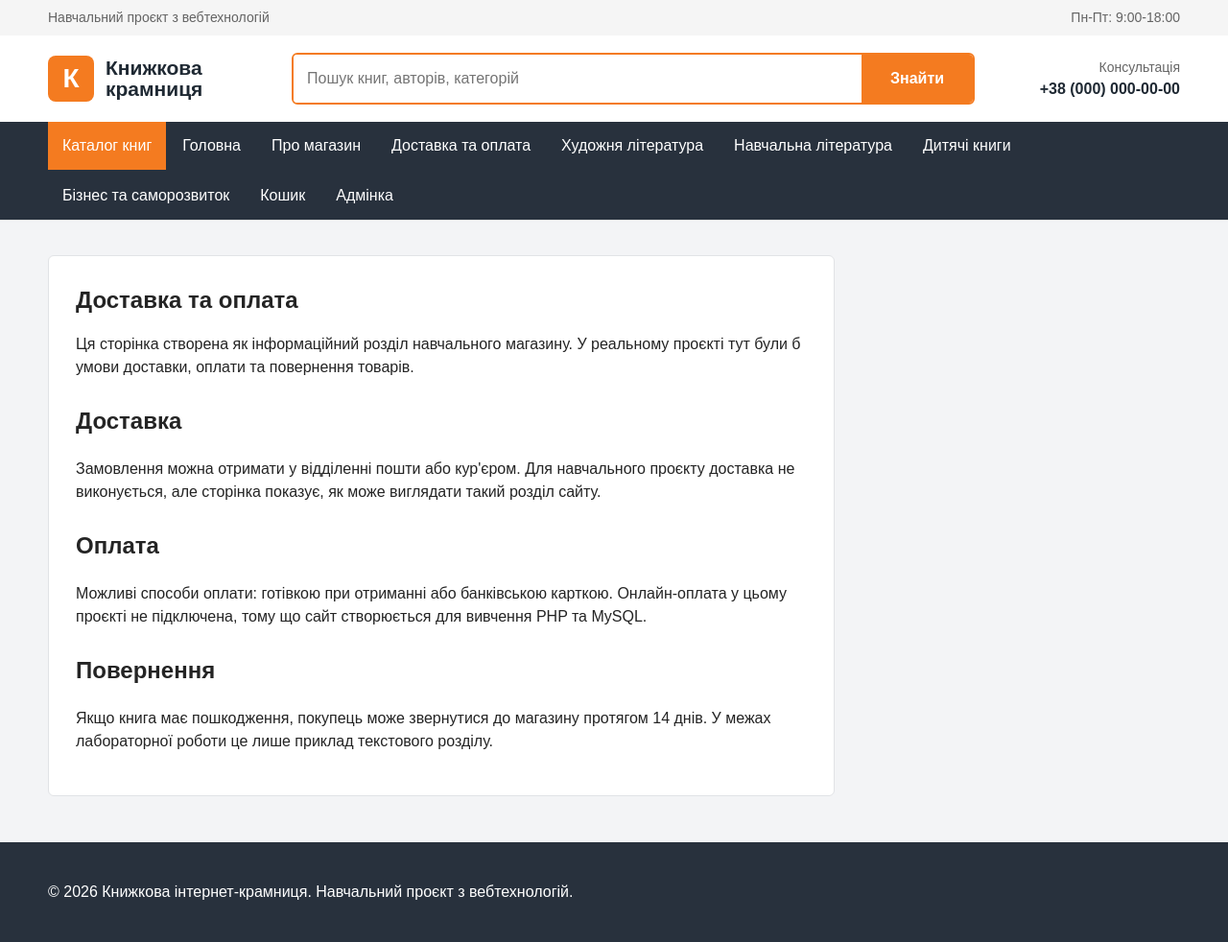
After one commit to DimkaIx/knyzhkova-kramnytsia.local, a PHP site: page /delivery.php in a window 1280 px wide. The commit adds this page. Shown: the whole page at 96% size. Run offline with PHP 8.4, Linux system fonts and the light colour scheme; data comes from the database, SQL or seed files in the repository.

Commit message:
Add shop information pages

```diff
--- a/css/main.css
+++ b/css/main.css
@@ -359,6 +359,34 @@ a {
     background: #28313d;
 }
 
+.text-page {
+    max-width: 820px;
+    padding: 28px;
+    background: #fff;
+    border: 1px solid #e1e3e6;
+    border-radius: 6px;
+}
+
+.text-page h1 {
+    margin-top: 0;
+}
+
+.text-page h2 {
+    margin-top: 26px;
+}
+
+.text-page li {
+    margin-bottom: 8px;
+}
+
+.empty-cart {
+    margin-top: 24px;
+    padding: 24px;
+    border: 1px dashed #f47b20;
+    border-radius: 6px;
+    background: #fff7f1;
+}
+
 .form-page {
     display: flex;
     align-items: center;
--- /dev/null
+++ b/delivery.php
@@ -0,0 +1,31 @@
+<?php include_once 'header.php'; ?>
+
+<main class="container content-page">
+    <section class="text-page">
+        <h1>Доставка та оплата</h1>
+        <p>
+            Ця сторінка створена як інформаційний розділ навчального магазину. У реальному проєкті
+            тут були б умови доставки, оплати та повернення товарів.
+        </p>
+
+        <h2>Доставка</h2>
+        <p>
+            Замовлення можна отримати у відділенні пошти або кур'єром. Для навчального проєкту
+            доставка не виконується, але сторінка показує, як може виглядати такий розділ сайту.
+        </p>
+
+        <h2>Оплата</h2>
+        <p>
+            Можливі способи оплати: готівкою при отриманні або банківською карткою. Онлайн-оплата
+            у цьому проєкті не підключена, тому що сайт створюється для вивчення PHP та MySQL.
+        </p>
+
+        <h2>Повернення</h2>
+        <p>
+            Якщо книга має пошкодження, покупець може звернутися до магазину протягом 14 днів.
+            У межах лабораторної роботи це лише приклад текстового розділу.
+        </p>
+    </section>
+</main>
+
+<?php include_once 'footer.php'; ?>
--- a/header.php
+++ b/header.php
@@ -40,10 +40,13 @@
         <div class="container nav-inner">
             <a class="catalog-link" href="index.php">Каталог книг</a>
             <a href="index.php">Головна</a>
+            <a href="about.php">Про магазин</a>
+            <a href="delivery.php">Доставка та оплата</a>
             <?php $categories = get_categories(); ?>
             <?php foreach ($categories as $category): ?>
                 <a href="category.php?category_id=<?= $category['id']; ?>"><?= e($category['title']); ?></a>
             <?php endforeach; ?>
+            <a href="cart.php">Кошик</a>
             <a href="login/index.php">Адмінка</a>
         </div>
     </nav>
```
Also changed, not shown: about.php (added, +27 -0 lines), cart.php (added, +19 -0 lines), README.md.
